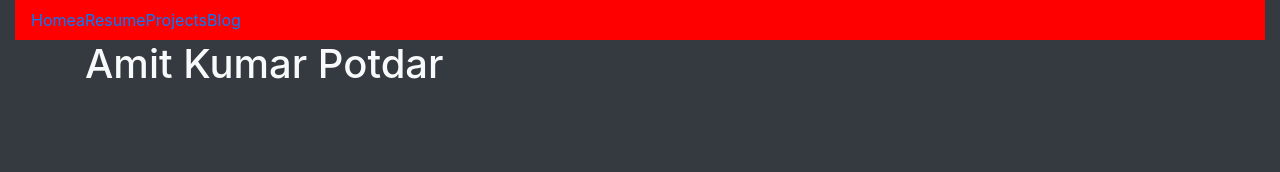
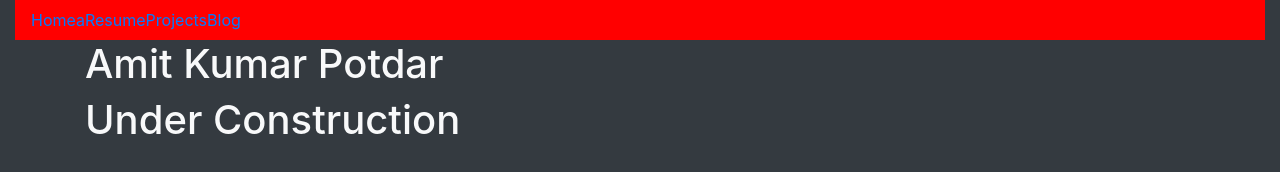
Before and after one commit to amit7566/amit7566.github.io, a plain HTML site: page index.html in a window 1280 px wide. Drawn offline with nearby package versions, Linux system fonts and the light colour scheme.

Commit message:
Update index.html
under construction

```diff
--- a/index.html
+++ b/index.html
@@ -37,6 +37,7 @@
 	</div>
 	<div class="container text-light">
 		<h1>Amit Kumar Potdar</h1>
+		<h1>Under Construction<h1>
 	</div>
 
 </body>
```
